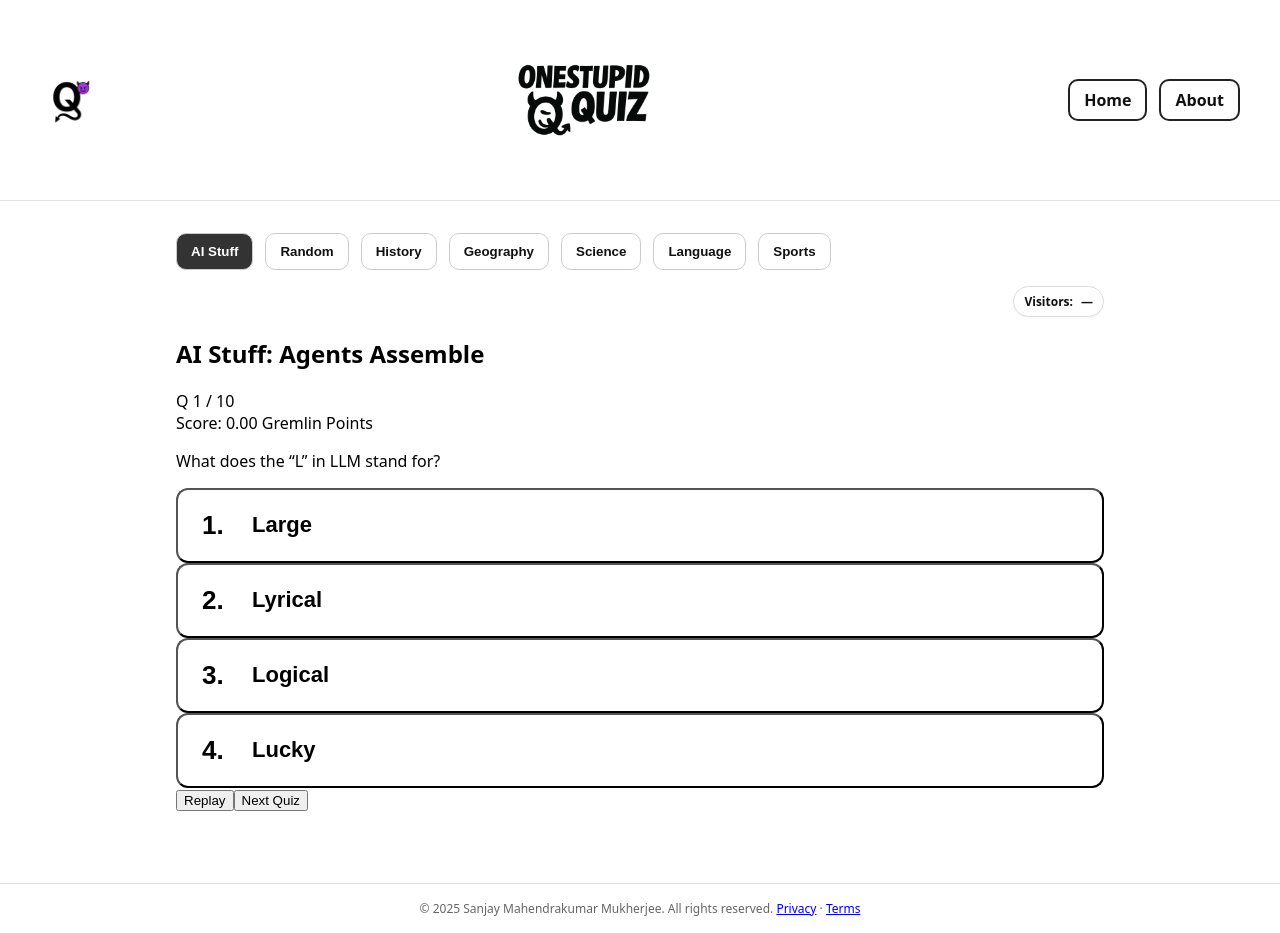
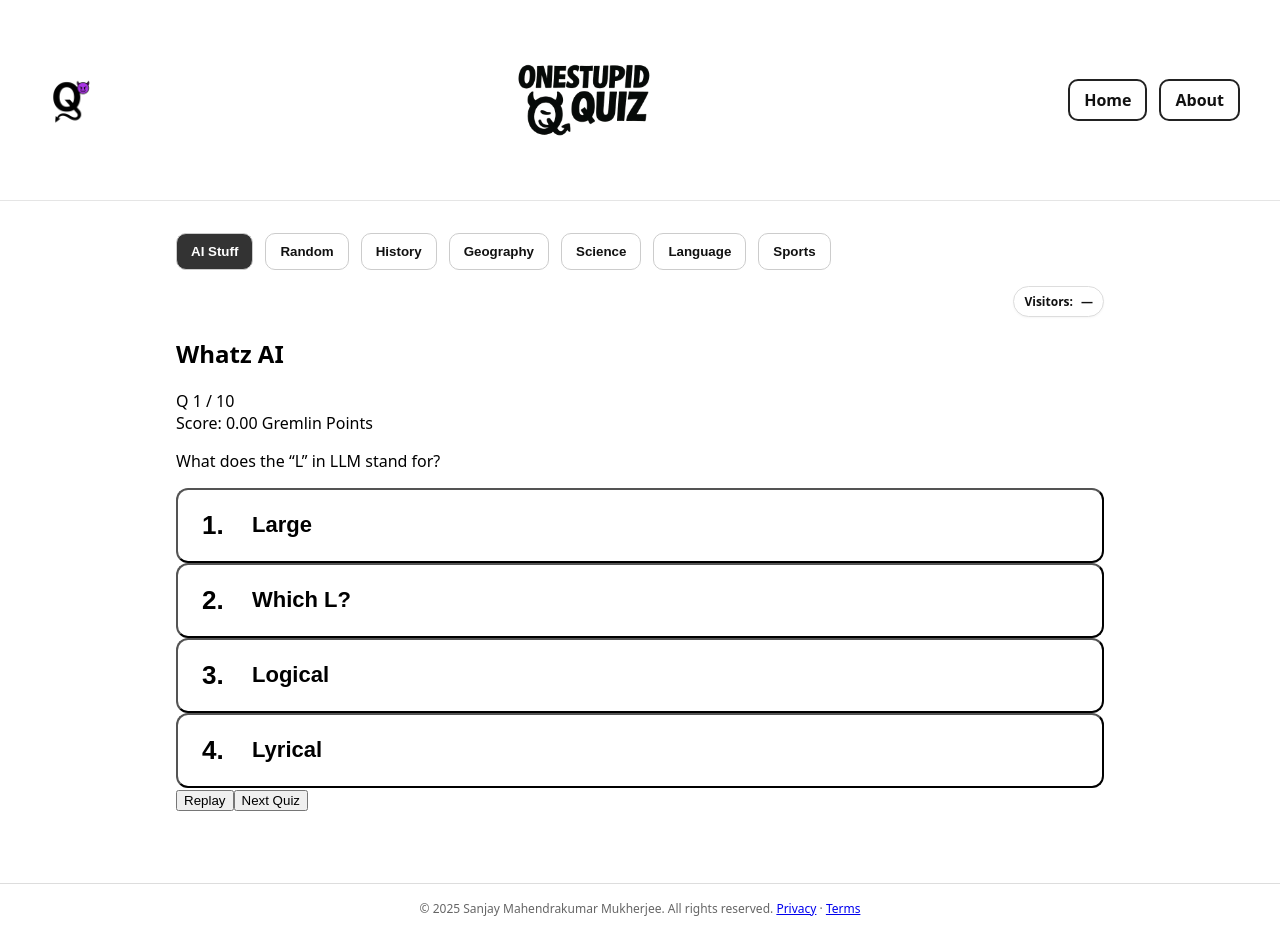
Before and after one commit to thebengali/onestupidquiz, a Next.js app: page / in a window 1280 px wide. Built offline with nearby package versions, Linux system fonts and the light colour scheme; no server answers.

Commit message:
Comit
Comit

```diff
--- a/app/page.tsx
+++ b/app/page.tsx
@@ -6,7 +6,7 @@ import VisitorsCounter from '@components/VisitorsCounter';
 import { QUIZ_SETS as CURATED_QUIZ_SETS } from '@/lib/quizzes';
 import { quizzesCustom } from '@/lib/quizzes_custom';
 
-const QUIZ_SETS = [...quizzesCustom, ...CURATED_QUIZ_SETS];
+const QUIZ_SETS = [...quizzesCustom, ...CURATED_QUIZ_SETS.filter(s => s.category !== "AI Stuff")];
 const ALL_CATEGORIES = ['AI Stuff','Random','History','Geography','Science','Language','Sports'] as const;
 
 export default function HomePage() {
```
Also changed, not shown: 1 other file (tests, documents, lock files or other folders).
